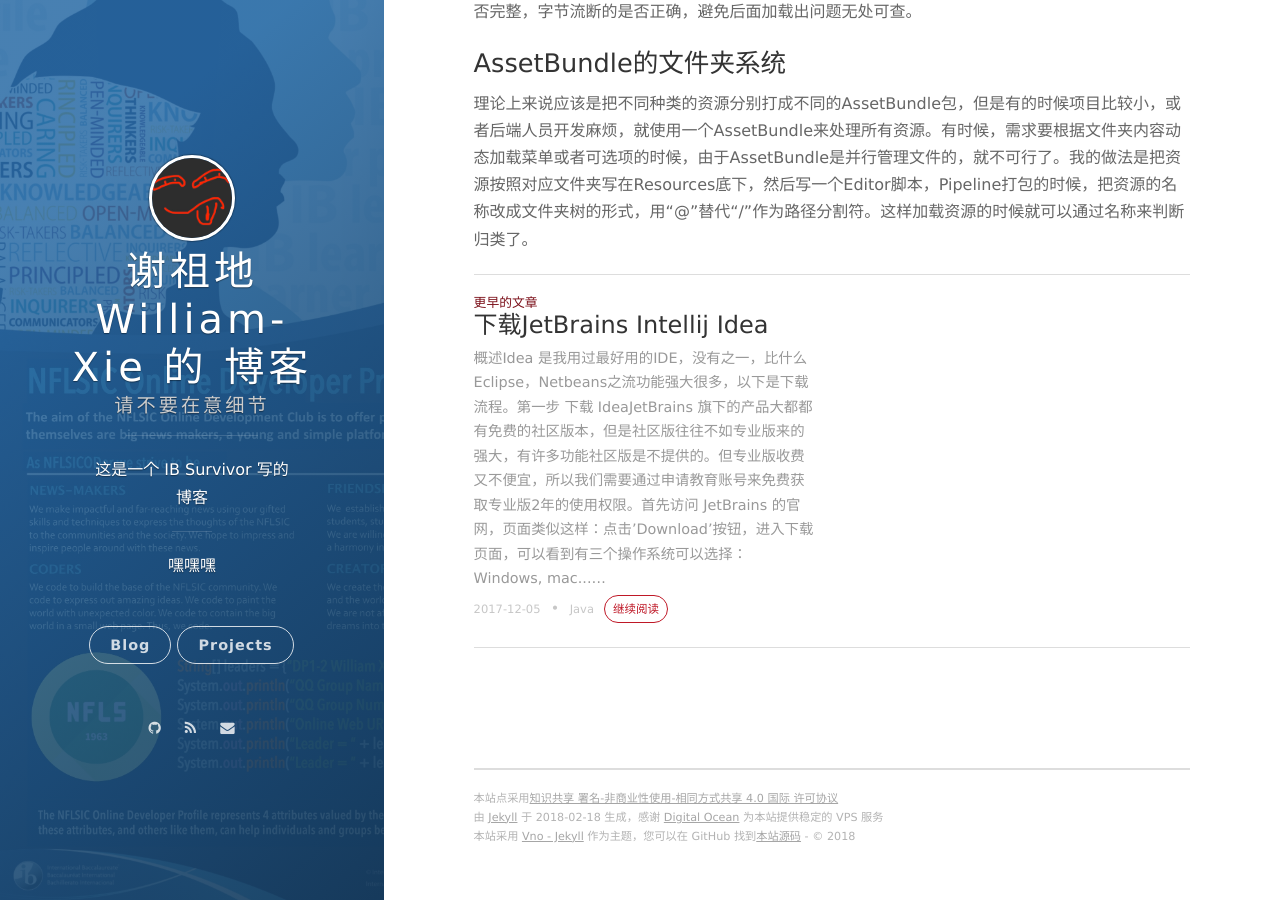
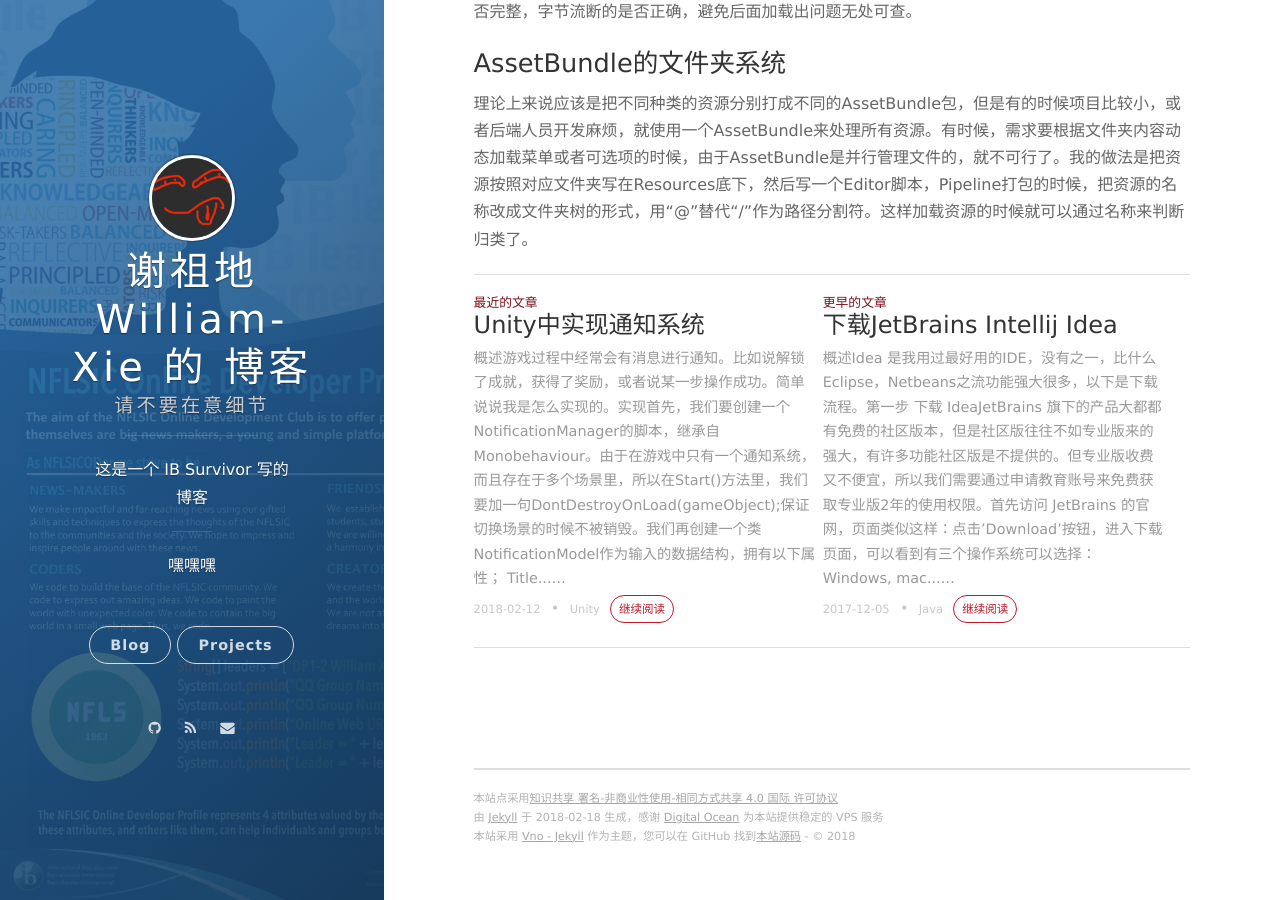
Before and after one commit to GuardHei/blog-xzd, a Jekyll site: the page built from _posts/2018-02-12-problems-of-assetbundles.markdown, in a window 1280 px wide and 900 px high, scrolled down 786 px. Built offline with Jekyll 4.4.1, drawn with Linux system fonts in a browser that asks for light colours; nearby versions of some CDN libraries; comment, search, counter and statistics services are not loaded.

Commit message:
Update
/////

```diff
--- a/_posts/2017-11-29-first-look-on-unity.markdown
+++ b/_posts/2017-11-29-first-look-on-unity.markdown
@@ -12,7 +12,7 @@
 
 ## 为什么用Unity？
 
-Unity入门相对比较简单，支持3D和2D游戏开发。对于一些基础的游戏场景，在其功能强大的可视化编辑区拖拖拽拽就能做出一款游戏。此外，Unity也是一款对于个人非商业用户免费的引擎，且拥有极强的跨平台能力 -- 支持 Windows PC, Mac OS X, Linx, PS4, XBOX ONE, PSP, iOS, Android等等。通过Mono虚机，Unity真正做到了`Write Once, Run Everywhere`。
+Unity入门相对比较简单，支持3D和2D游戏开发。对于一些基础的游戏场景，在其功能强大的可视化编辑区拖拖拽拽就能做出一款游戏。此外，Unity也是一款对于个人非商业用户免费的引擎，且拥有极强的跨平台能力 -- 支持 Windows PC, Mac OS X, Linux, PS4, XBOX ONE, PSP, iOS, Android等等。通过Mono虚机，Unity真正做到了`Write Once, Run Everywhere`。
 
 ![Unity官方网站截图](https://api.nfls.io/storage/r2pkqtLpenyrwJsU6MI82uishhKnbvnqoVBzp718.png)
 
--- /dev/null
+++ b/_posts/2018-02-13-notification-system-in-unity.markdown
@@ -0,0 +1,54 @@
+---
+layout: post
+title: Unity中实现通知系统
+comments: true
+date: 2018-02-13 07:50:48.000000000 +09:00
+author: 谢祖地
+tags: Unity
+---
+## 概述
+
+游戏过程中经常会有消息进行通知。比如说解锁了成就，获得了奖励，或者说某一步操作成功。简单说说我是怎么实现的。
+
+### 实现
+
+首先，我们要创建一个NotificationManager的脚本，继承自Monobehaviour。由于在游戏中只有一个通知系统，而且存在于多个场景里，所以在Start()方法里，我们要加一句DontDestroyOnLoad(gameObject);保证切换场景的时候不被销毁。我们再创建一个类NotificationModel作为输入的数据结构，拥有以下属性；
+
+1. Title 标题 string public
+2. Type 种类（警告，提示，成就解锁等等）enum public
+3. Content 内容 string public
+4. Duration 时长 float public
+
+现在，我们在NotificationManager里维护一个静态的通知队列来存储通知信息。
+
+static Queue<NotificationModel> notifications = new Queue<NotificationModel>();
+
+这时我们就可以添加一个AddNotification()添加通知的方法了。
+
+public static void AddNotification(NotificationModel model) {
+    notifications.Enqeue(model);
+    if (notifications.Count == 1) {
+        // do display work;
+    }
+}
+
+非常简单的代码，就是把model推进队列里，如果队列里的通知数等于1，即只有这条新消息的时候就进行展示的工作。
+接下来我们就写一下展示的代码DisplayNotification();
+
+static void DisplayNotification() {
+    // Load Up Notification Bar
+    // 刷新显示通知条ui，具体代码就不写了
+    notificationBar.SetActive(true); // 激活通知条ui
+    gameObject.GetComponent<NotificationManager>().StartCoroutine(ExeDisplayTask(notifications.Peek()));
+}
+
+static IEnumerator ExeDisplayTask(NotificationModel model) {
+    yield return new WaitForSeconds(model.duration); // 过一段时间使通知消失
+    notifications.Deqeue(); // 让通知从队列里弹出
+    notificationBar.SetActive(false); // 休眠通知条ui
+    if (notifications.Count > 0) { // 通知数量大于0，说明还有通知可以展示
+        DisplayNotification();
+    }
+}
+
+这样基本就搞定了一个通知系统，注意的是最好把通知系统的canvas作为Notification Manager搭载GameObject的子物体，这样使canvas也不会跟随场景销毁。为了方便以后调用，可以把常用的配置写成常量或者默认值，然后Overload一下AddNotification()方法，比如说快捷的一个参数的方法。这里面的单例用法有点奇怪，更好用的方法我会在后面的博客里说 -- MonoBehaviour的单例。
```
